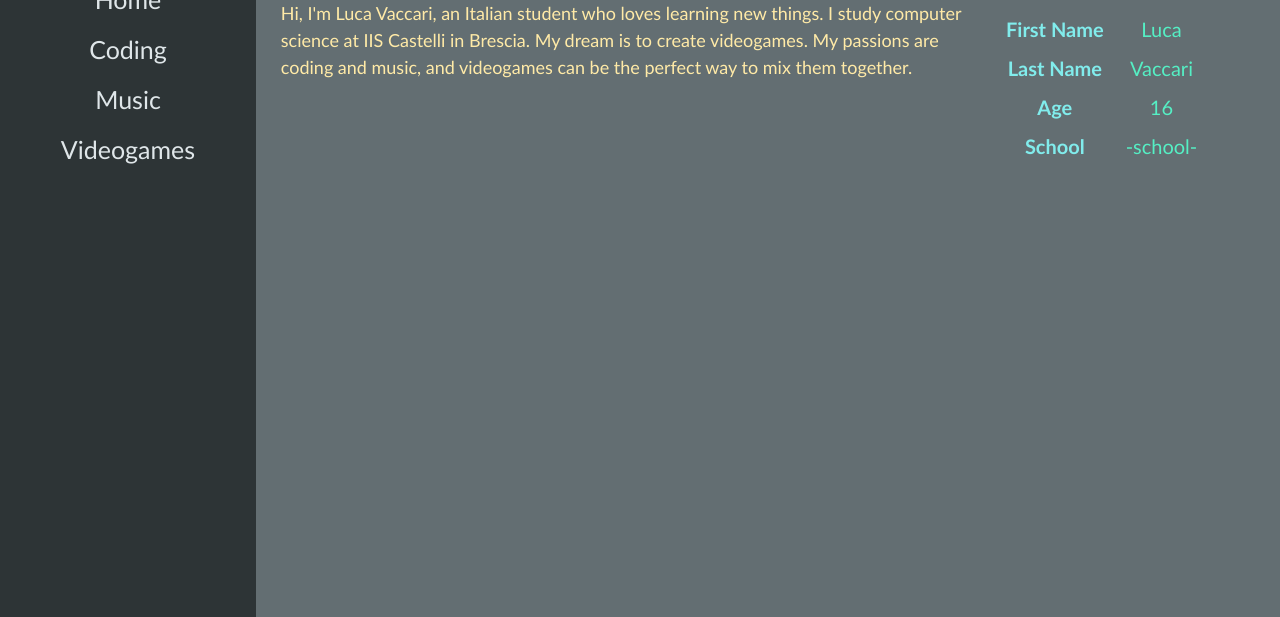
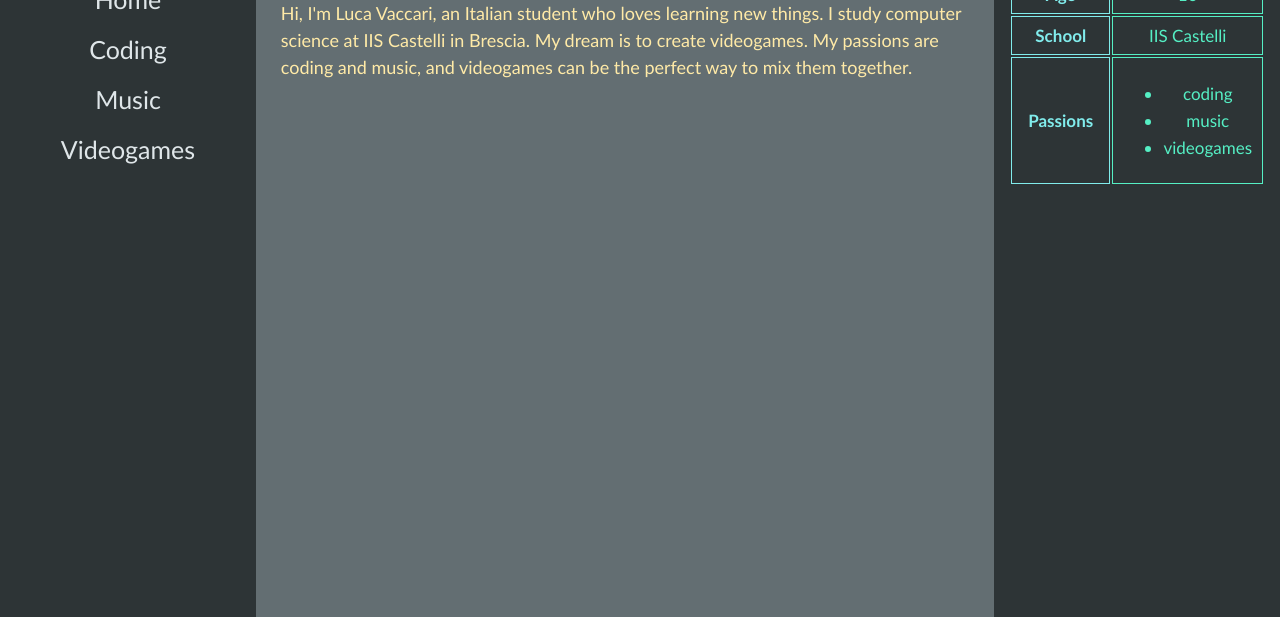
Before and after one commit to LucaVaccari/MyPortfolio, a plain HTML site: page index.html in a window 1280 px wide. Shown: the part 183-800 px from the top of the page. Drawn offline with Linux system fonts and the light colour scheme.

Commit message:
InfoParser

```diff
--- a/css/index.css
+++ b/css/index.css
@@ -9,6 +9,7 @@
 }
 #info-table {
 	position: fixed;
+	background-color: #2d3436;
 	height: 100%;
 	z-index: 1;
 	right: 0;
@@ -17,14 +18,18 @@
 	width: 20%;
 	height: 100%;
 	text-align: center;
-    padding-top: 15%;
-    padding-right: 30px;
-    font-size: 20px;
+	padding-top: 20px;
+	padding-right: 15px;
+	padding-left: 15px;
+	font-size: 17px;
 }
-#info-table td, th {
+#info-table td,
+th {
 	padding: 10px;
 	padding-top: 5px;
 	padding-bottom: 5px;
+	min-height: 5em;
+	border: 1px solid;
 }
 #info-table th {
 	color: #81ecec;
--- a/index.html
+++ b/index.html
@@ -35,6 +35,10 @@
 						<th>School</th>
 						<td id="school">-school-</td>
 					</tr>
+					<tr>
+						<th>Passions</th>
+						<td id="passions">-passions-</td>
+					</tr>
 				</table>
 			</div>
 		</div>
--- a/js/informationParser.js
+++ b/js/informationParser.js
@@ -7,11 +7,15 @@ async function openJSON(fileName) {
 function setHTML(id, text) {
 	document.getElementById(id).innerHTML = text;
 }
-function getAge(birthDate) {
-	let date = new Date(birthDate.year, birthDate.month, birthDate.day);
-	//the division convert from milliseconds to years
-	return parseInt((Date.now() - date) / 31536000000);
-}
+
+const parseUl = elements => `<ul><li>${elements.join(`</li><li>`)}</li></ul>`;
+
+const getAge = birthDate =>
+	parseInt(
+		(Date.now() -
+			new Date(birthDate.year, birthDate.month, birthDate.day)) /
+			31536000000, //from milliseconds to years
+	);
 
 async function load() {
 	let info = await openJSON("personalInfo.json");
@@ -21,6 +25,8 @@ async function load() {
 	setHTML("first-name", info.firstName);
 	setHTML("last-name", info.lastName);
 	setHTML("age", getAge(info.birthDate));
+	setHTML("school", info.school);
+	setHTML("passions", parseUl(info.passions.map(el => el.name))); //from obj to strings
 }
 
 load();
--- a/personalInfo.json
+++ b/personalInfo.json
@@ -6,6 +6,7 @@
 		"month": 8,
 		"year": 2003
 	},
+	"school": "IIS Castelli",
 	"nationality": "Italian",
 	"description": "Hi, I'm Luca Vaccari, an Italian student who loves learning new things. I study computer science at IIS Castelli in Brescia. My dream is to create videogames. My passions are coding and music, and videogames can be the perfect way to mix them together.",
 	"passions": [
```
Lines whose indentation alone changed are shown as unchanged.
